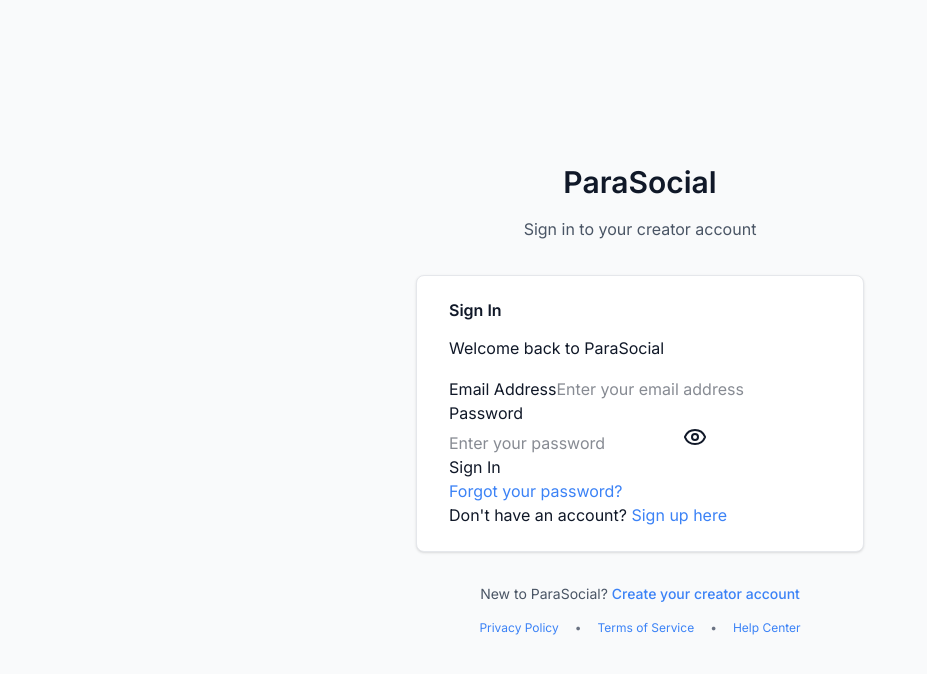
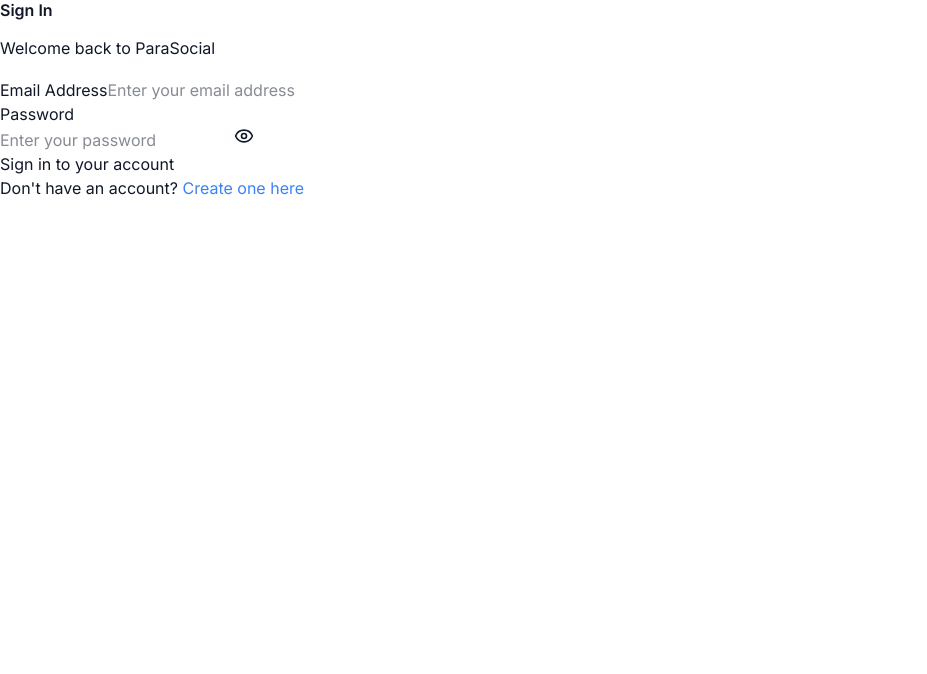
Before and after one commit to orbithammer/parasocial, a Next.js app in the folder frontend/: page /login in a window 1280 px wide. Shown: the top 674 px of the page, without its empty margins (0-927 px from the left). Built offline with nearby package versions, Linux system fonts and the light colour scheme; no server answers.

Commit message:
still fixing Login

```diff
--- a/frontend/src/app/[auth]/login/page.tsx
+++ b/frontend/src/app/[auth]/login/page.tsx
@@ -1,5 +1,5 @@
-// frontend/src/app/(auth)/login/page.tsx
-// Login page component for user authentication
+// frontend/src/app/(auth)/signin/page.tsx
+// Signin page component for user authentication
 // Version: 1.0.0
 
 'use client'
@@ -78,7 +78,7 @@
  * Provides user authentication interface for existing ParaSocial accounts
  * @returns JSX element for the complete login page
  */
-export default function LoginPage() {
+export default function SigninPage() {
   // Form state management
   const [formData, setFormData] = useState<LoginFormData>({
     email: '',
--- a/frontend/src/app/login/page.tsx
+++ b/frontend/src/app/login/page.tsx
@@ -1,157 +1,248 @@
+// frontend/src/components/auth/LoginComponent.tsx
+// Fixed login component with proper success handling for localStorage and callbacks
+// Version: 1.4.0 - Fixed response destructuring to match test expectations
+
 'use client'
 
-import { useRouter } from 'next/navigation'
-import { useState } from 'react'
-import LoginComponent from '@/components/auth/LoginComponent'
+import { useState, FormEvent } from 'react'
+import { Eye, EyeOff } from 'lucide-react'
+import { validateLoginForm, type LoginFormData, type LoginFormErrors } from '../../lib/auth-validation'
 
-/**
- * User data structure from successful login
- */
-interface LoginSuccessData {
-  user: {
-    id: string
-    email: string
-    username: string
-    displayName: string
-    avatar: string | null
-    isVerified: boolean
-  }
-  token: string
+// Props interface for the LoginComponent
+interface LoginComponentProps {
+  onLoginSuccess?: (userData: any) => void
+  onLoginError?: (errorMessage: string) => void
+  apiBaseUrl?: string
 }
 
 /**
- * Login page component
- * Handles the complete login flow and redirects after successful authentication
+ * Fixed LoginComponent with complete success handling logic
+ * Includes error display, password toggle, loading states, and proper success handling
  */
-export default function LoginPage() {
-  const router = useRouter()
-  const [loginStatus, setLoginStatus] = useState<{
-    type: 'success' | 'error' | null
-    message: string
-  }>({ type: null, message: '' })
+export default function LoginComponent({
+  onLoginSuccess,
+  onLoginError,
+  apiBaseUrl = ''
+}: LoginComponentProps = {}) {
+  // Form state management
+  const [formData, setFormData] = useState<LoginFormData>({
+    email: '',
+    password: ''
+  })
+
+  // Error state management
+  const [errors, setErrors] = useState<LoginFormErrors>({})
+  const [generalError, setGeneralError] = useState<string>('')
+
+  // UI state management
+  const [isLoading, setIsLoading] = useState(false)
+  const [showPassword, setShowPassword] = useState(false)
 
   /**
-   * Handle successful login
-   * Stores user data and redirects to dashboard or intended page
+   * Handle input field changes and clear field-specific errors
    */
-  const handleLoginSuccess = (userData: LoginSuccessData) => {
-    // Store user data in localStorage for persistence
-    if (typeof window !== 'undefined') {
-      localStorage.setItem('user', JSON.stringify(userData.user))
-      // Token is already stored by LoginComponent
+  const handleInputChange = (field: keyof LoginFormData, value: string) => {
+    setFormData(prev => ({ ...prev, [field]: value }))
+
+    // Clear field error when user starts typing
+    if (errors[field]) {
+      setErrors(prev => {
+        const newErrors = { ...prev }
+        delete newErrors[field]
+        return newErrors
+      })
     }
 
-    // Show success message briefly
-    setLoginStatus({
-      type: 'success',
-      message: `Welcome back, ${userData.user.displayName}!`
-    })
-
-    // Redirect after short delay to show success message
-    setTimeout(() => {
-      // Check if there's a redirect URL from where they came from
-      const searchParams = new URLSearchParams(window.location.search)
-      const redirectTo = searchParams.get('redirect') || '/dashboard'
-
-      router.push(redirectTo)
-    }, 1500)
+    // Clear general error when user starts typing
+    if (generalError) {
+      setGeneralError('')
+    }
   }
 
   /**
-   * Handle login error
-   * Shows error message to user
+   * Toggle password visibility
    */
-  const handleLoginError = (error: string) => {
-    setLoginStatus({
-      type: 'error',
-      message: error
-    })
-
-    // Clear error message after 5 seconds
-    setTimeout(() => {
-      setLoginStatus({ type: null, message: '' })
-    }, 5000)
+  const togglePasswordVisibility = () => {
+    setShowPassword(prev => !prev)
   }
 
+  /**
+   * Handle form submission with validation and API call
+   */
+  const handleSubmit = async (e: FormEvent) => {
+    e.preventDefault()
+
+    // Prevent multiple submissions
+    if (isLoading) return
+
+    // Client-side validation
+    const validationErrors = validateLoginForm(formData)
+    if (Object.keys(validationErrors).length > 0) {
+      setErrors(validationErrors)
+      return
+    }
+
+    setIsLoading(true)
+    setErrors({})
+    setGeneralError('')
+
+    try {
+      // Properly construct API URL to always include /api/auth/login
+      const apiUrl = apiBaseUrl ?
+        `${apiBaseUrl}/api/auth/login` :
+        '/api/auth/login'
+
+      const response = await fetch(apiUrl, {
+        method: 'POST',
+        headers: {
+          'Content-Type': 'application/json'
+        },
+        body: JSON.stringify(formData)
+      })
+
+      const data = await response.json()
+
+      if (response.ok && data.success) {
+        // FIXED: Handle successful login response with correct destructuring
+        // Extract token and user from the response data directly (not from data.data)
+        const { token, user } = data
+
+        // Store token in localStorage with correct key name
+        if (token) {
+          localStorage.setItem('authToken', token)
+        }
+
+        // Call success callback with user data
+        if (onLoginSuccess && user) {
+          onLoginSuccess(user)
+        }
+      } else {
+        // Handle API error response
+        const errorMessage = data.error || 'Login failed'
+        setGeneralError(errorMessage)
+
+        if (onLoginError) {
+          onLoginError(errorMessage)
+        }
+      }
+    } catch (error) {
+      // Handle network errors
+      const errorMessage = 'Something went wrong. Please try again.'
+      setGeneralError(errorMessage)
+
+      if (onLoginError) {
+        onLoginError(errorMessage)
+      }
+    } finally {
+      setIsLoading(false)
+    }
+  }
+
+  // Check if form is valid
+  const isFormValid = formData.email.trim() !== '' && formData.password.trim() !== ''
+
   return (
-    <main className="min-h-screen bg-gray-50 flex items-center justify-center py-12 px-4 sm:px-6 lg:px-8">
-      <div className="max-w-md w-full space-y-8">
+    <section className="login-container">
+      <header className="login-header">
+        <h1>Sign In</h1>
+        <p>Welcome back to ParaSocial</p>
+      </header>
 
-        {/* Page header */}
-        <header className="text-center">
-          <h1 className="text-3xl font-bold text-gray-900 mb-2">
-            ParaSocial
-          </h1>
-          <p className="text-gray-600">
-            Sign in to your creator account
-          </p>
-        </header>
-
-        {/* Status message display */}
-        {loginStatus.type && (
-          <div
-            className={`p-4 rounded-md ${
-              loginStatus.type === 'success'
-                ? 'bg-green-50 border border-green-200'
-                : 'bg-red-50 border border-red-200'
-            }`}
-            role="alert"
-          >
-            <div className="flex">
-              <div className="flex-shrink-0">
-                {loginStatus.type === 'success' ? (
-                  <span className="text-green-400" aria-hidden="true">✓</span>
-                ) : (
-                  <span className="text-red-400" aria-hidden="true">⚠️</span>
-                )}
-              </div>
-              <div className="ml-3">
-                <p className={`text-sm font-medium ${
-                  loginStatus.type === 'success' ? 'text-green-800' : 'text-red-800'
-                }`}>
-                  {loginStatus.message}
-                </p>
-              </div>
-            </div>
+      <form className="login-form" onSubmit={handleSubmit} noValidate>
+        {/* General error message */}
+        {generalError && (
+          <div className="error-message" role="alert">
+            ⚠️ {generalError}
           </div>
         )}
 
-        {/* Login form component */}
-        <div className="bg-white rounded-lg shadow-sm border border-gray-200 px-8 py-6">
-          <LoginComponent
-            onLoginSuccess={handleLoginSuccess}
-            onLoginError={handleLoginError}
-            apiBaseUrl={process.env.NEXT_PUBLIC_API_URL || 'http://localhost:3001/api/v1'}
+        {/* Email field */}
+        <div className="form-group">
+          <label htmlFor="email" className="form-label">
+            Email Address
+          </label>
+          <input
+            id="email"
+            name="email"
+            type="email"
+            autoComplete="email"
+            required
+            className={`form-input ${errors.email ? 'form-input-error' : ''}`}
+            placeholder="Enter your email address"
+            value={formData.email}
+            onChange={(e) => handleInputChange('email', e.target.value)}
+            disabled={isLoading}
+            aria-describedby={errors.email ? 'email-error' : undefined}
           />
+          {errors.email && (
+            <div id="email-error" className="field-error" role="alert">
+              {errors.email}
+            </div>
+          )}
         </div>
 
-        {/* Footer links */}
-        <footer className="text-center space-y-4">
-          <div className="text-sm text-gray-600">
-            New to ParaSocial?{' '}
-            <a
-              href="/register"
-              className="font-medium text-blue-600 hover:text-blue-500 transition-colors"
+        {/* Password field */}
+        <div className="form-group">
+          <label htmlFor="password" className="form-label">
+            Password
+          </label>
+          <div className="password-input-container">
+            <input
+              id="password"
+              name="password"
+              type={showPassword ? 'text' : 'password'}
+              autoComplete="current-password"
+              required
+              className={`form-input password-input ${errors.password ? 'form-input-error' : ''}`}
+              placeholder="Enter your password"
+              value={formData.password}
+              onChange={(e) => handleInputChange('password', e.target.value)}
+              disabled={isLoading}
+              aria-describedby={errors.password ? 'password-error' : undefined}
+            />
+            <button
+              type="button"
+              className="password-toggle"
+              onClick={togglePasswordVisibility}
+              aria-label={showPassword ? 'Hide password' : 'Show password'}
+              disabled={isLoading}
             >
-              Create your creator account
-            </a>
+              {showPassword ? <EyeOff size={20} /> : <Eye size={20} />}
+            </button>
           </div>
+          {errors.password && (
+            <div id="password-error" className="field-error" role="alert">
+              {errors.password}
+            </div>
+          )}
+        </div>
 
-          <div className="text-xs text-gray-500 space-x-4">
-            <a href="/privacy" className="hover:text-gray-700 transition-colors">
-              Privacy Policy
-            </a>
-            <span>•</span>
-            <a href="/terms" className="hover:text-gray-700 transition-colors">
-              Terms of Service
-            </a>
-            <span>•</span>
-            <a href="/help" className="hover:text-gray-700 transition-colors">
-              Help Center
-            </a>
-          </div>
-        </footer>
-      </div>
-    </main>
+        {/* Submit button */}
+        <button
+          type="submit"
+          className={`form-submit ${isFormValid && !isLoading ? 'form-submit-enabled' : 'form-submit-disabled'}`}
+          disabled={!isFormValid || isLoading}
+        >
+          {isLoading ? (
+            <>
+              <span className="loading-spinner">⟳</span>
+              Signing in...
+            </>
+          ) : (
+            'Sign in to your account'
+          )}
+        </button>
+      </form>
+
+      {/* Footer */}
+      <footer className="login-footer">
+        <p>
+          Don't have an account?{' '}
+          <a href="/register" className="auth-link">
+            Create one here
+          </a>
+        </p>
+      </footer>
+    </section>
   )
 }
```
Also changed, not shown: frontend/test-results.json (+1 -1 lines).
